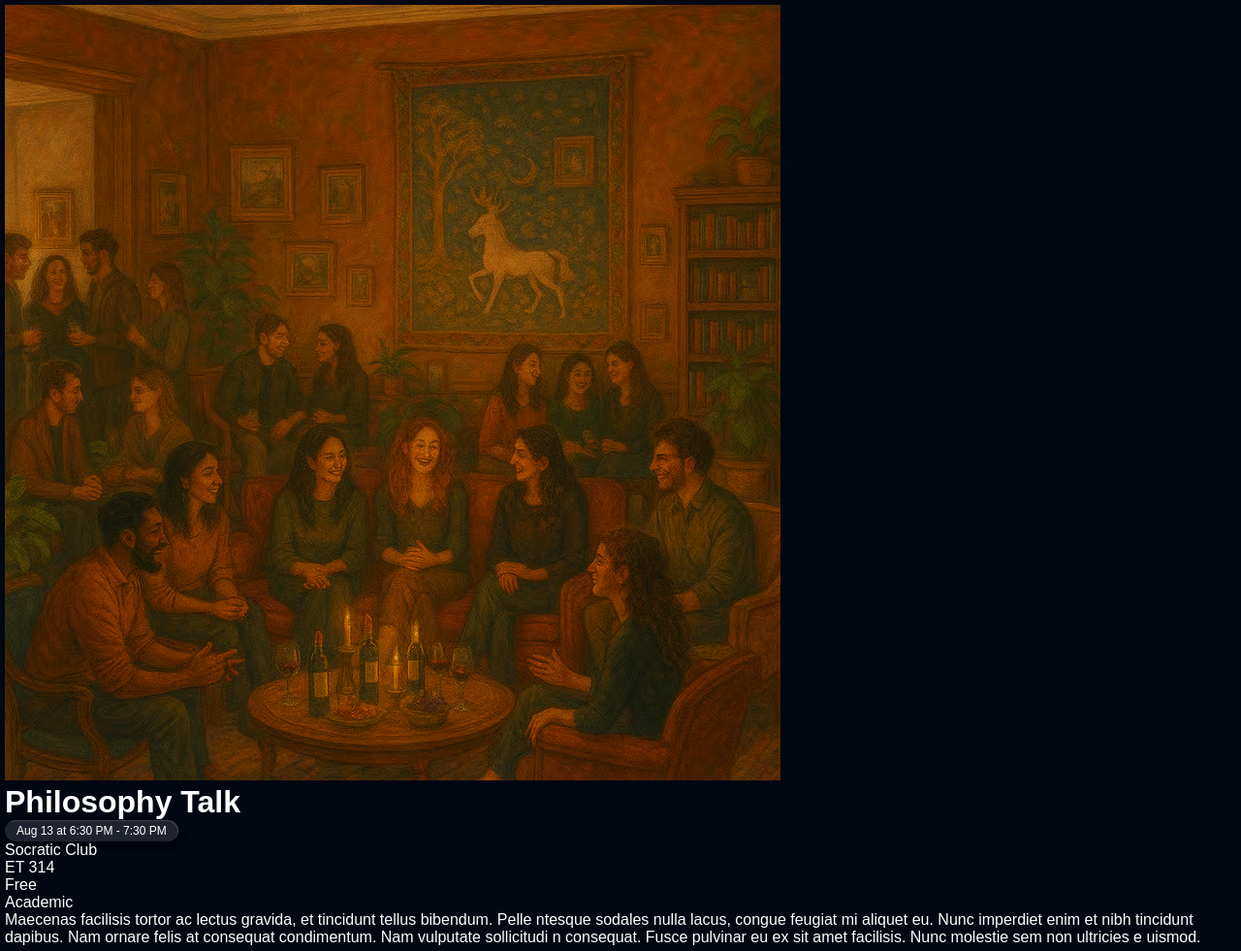
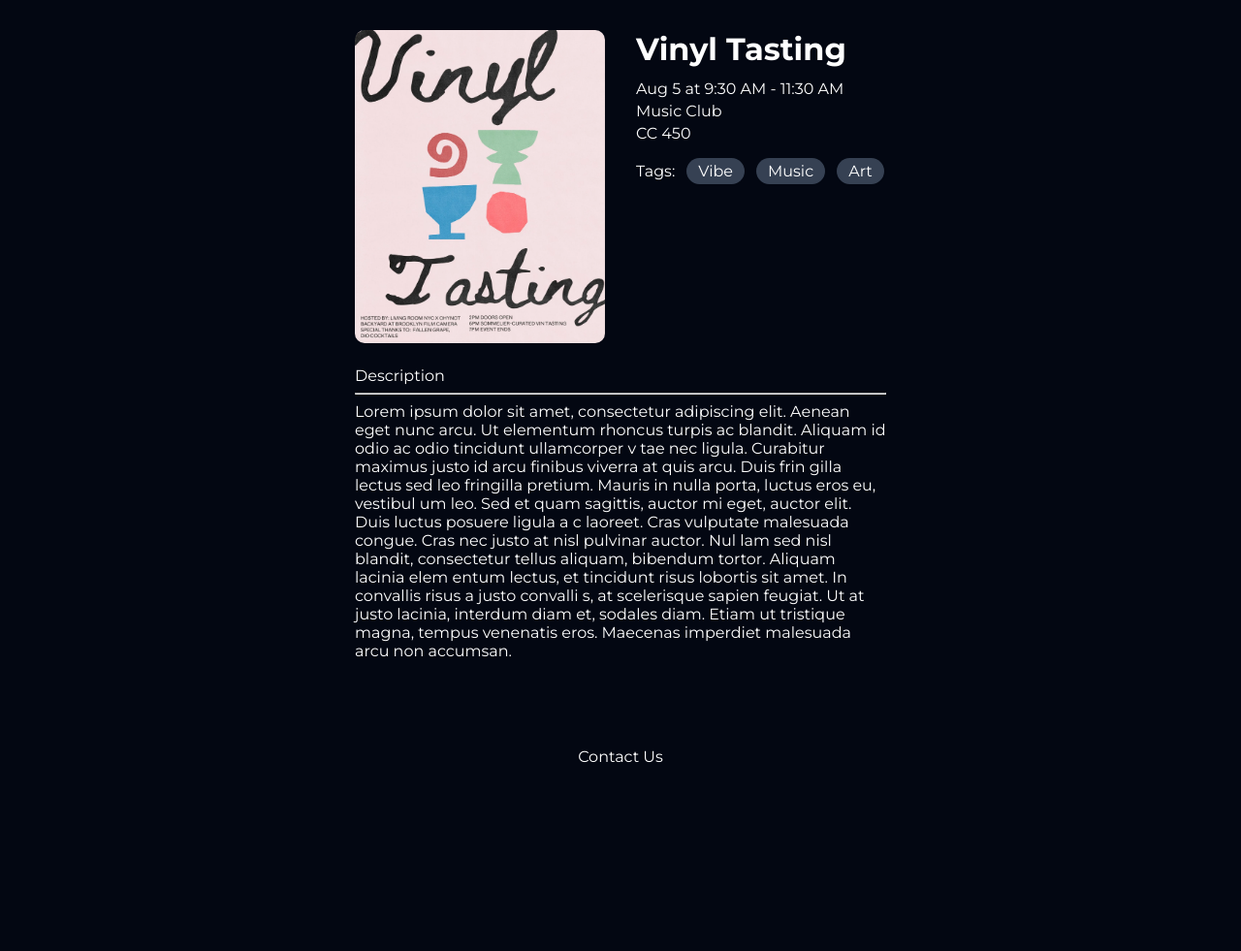
Before and after one commit to randusr923847/cbord, a Node server app: page /events/2 in a window 1280 px wide. Shown: the whole page at 97% size. After the commit the page ends 787 px from the top, so only its background shows below. Run offline with Node 20, Linux system fonts and the light colour scheme; some libraries are stand-ins or nearby versions.

Commit message:
mid event page css but it works i guess

```diff
--- a/src/server.ts
+++ b/src/server.ts
@@ -22,6 +22,7 @@ const dates = [
     date: 'Today',
     events: [
       {
+        id: '0',
         img: 'test_flier.jpg',
         title: 'BGR Event',
         org: 'Purdue',
@@ -30,6 +31,7 @@ const dates = [
         tags: ['Food', 'Games', 'Music'],
       },
       {
+        id: '1',
         img: 'test_flier2.jpg',
         title: 'Philosophy Talk',
         org: 'Socratic Club',
@@ -43,6 +45,7 @@ const dates = [
     date: 'Tomorrow',
     events: [
       {
+        id: '2',
         img: 'test_flier3.jpg',
         title: 'Vinyl Tasting',
         org: 'Music Club',
@@ -56,7 +59,7 @@ const dates = [
 
 const events = [
   {
-    id: '1',
+    id: '0',
     img: 'test_flier.jpg',
     title: 'BGR Event',
     org: 'Purdue',
@@ -73,7 +76,7 @@ const events = [
     tags: ['Food', 'Games', 'Music'],
   },
   {
-    id: '2',
+    id: '1',
     img: 'test_flier2.jpg',
     title: 'Philosophy Talk',
     org: 'Socratic Club',
@@ -89,7 +92,7 @@ const events = [
     tags: ['Free', 'Academic'],
   },
   {
-    id: '3',
+    id: '2',
     img: 'test_flier3.jpg',
     title: 'Vinyl Tasting',
     org: 'Music Club',
--- a/src/static/event.css
+++ b/src/static/event.css
@@ -0,0 +1,86 @@
+:root {
+  --bg: #030712;
+  --text: #FFFFFF;
+  --primary: #1F232D;
+  --secondary: #364153;
+
+  --width: 600px;
+}
+
+* {
+  font-family: 'Montserrat', sans-serif;
+}
+
+.header button {
+  visibility: hidden;
+}
+
+.event-page {
+  max-width: var(--width);
+  width: 100%;
+  padding: 10px;
+}
+
+.event-content {
+  display: inline-block;
+  width: 100%;
+}
+
+.event-info {
+  width: 50%;
+  float: right;
+  padding-inline: 1rem;
+  margin-top: 1rem;
+  display: flex;
+  flex-direction: column;
+  gap: 0.25rem;
+}
+
+.event-img {
+  width: 50%;
+  float: left;
+  padding-inline: 1rem;
+  margin-top: 1rem;
+}
+
+.event-img img {
+  object-fit: cover;
+  border-radius: 10px;
+  aspect-ratio: 0.8;
+  max-height: none;
+  width: 100%;
+}
+
+@media only screen and (max-width: 610px) {
+  .event-img  {
+    width: 100%;
+  }
+  .event-info {
+    width: 100%;
+  }
+}
+
+.event-title {
+  padding-bottom: 0.5rem;
+}
+
+.event-tags {
+  display: flex;
+  gap: 0.75rem;
+  padding-top: 0.75rem;
+  align-items: center;
+}
+
+.event-tags p {
+  padding: 4px 12px;
+  font-size: 1rem;
+  border-radius: 20px;
+  background: var(--secondary);
+}
+
+.event-desc {
+  display: flex;
+  flex-direction: column;
+  gap: 0.5rem;
+  padding: 1rem;
+}
--- a/src/static/style.css
+++ b/src/static/style.css
@@ -4,14 +4,16 @@
   --primary: #1F232D;
   --secondary: #364153;
 
-  --width: 500px;
+  --width: 600px;
 }
 
 * {
   margin: 0;
   padding: 0;
-  font-family: Arial;
+  font-family: 'Montserrat', sans-serif;
   box-sizing: border-box;
+  text-decoration: none;
+  color: var(--text);
 }
 
 body {
@@ -30,7 +32,8 @@ hr {
 .header {
   display: flex;
   flex-direction: row;
-  width: var(--width);
+  max-width: var(--width);
+  width: 100%;
   align-items: center;
   padding: 10px;
   justify-content: space-between;
@@ -55,7 +58,8 @@ hr {
 }
 
 .container {
-  width: var(--width);
+  max-width: var(--width);
+  width: 100%;
   padding: 20px 10px;
 }
 
@@ -129,7 +133,7 @@ hr {
 }
 
 .card-title {
-  font-weight: normal;
+  font-weight: 450;
 }
 
 .card-loc {
@@ -154,7 +158,8 @@ hr {
 
 .footer {
   display: flex;
-  width: var(--width);
+  background: var(--bg);
+  width: 100%;
   justify-content: center;
   position: fixed;
   bottom: 0;
--- a/src/views/event.ejs
+++ b/src/views/event.ejs
@@ -15,23 +15,32 @@
     <link rel="stylesheet" href="../static/event.css" />
   </head>
   <body>
+    <!-- <%- include('partials/header.ejs') %> -->
+
     <div class="event-page">
+      <div class="event-content">
         <div class="event-img">
-        <img src="./static/<%= event.img %>" alt="..." />
+          <img src="../static/<%= event.img %>" alt="..." />
         </div>
         <div class="event-info">
           <h1 class="event-title"><%= event.title %></h2>
-        <p class="event-date"><%= event.date %> at <%= event.start %> - <%= event.end %></p>
+          <p class="event-time"><%= event.date %> at <%= event.start %> - <%= event.end %></p>
           <p class="event-org"><%= event.org %></p>
           <p class="event-loc"><%= event.loc %></p>
-        <div class="event-tags">
+          <div class="event-tags">Tags:
             <% for (var val of event.tags) { %>
             <p class="event-tag"><%= val %></p>
             <% } %>
           </div>
         </div>
 
-      <p class="event-desc"><%= event.desc %></p>
       </div>
+      <div class="event-desc">
+        <p>Description</p>
+        <hr>
+        <p><%= event.desc %></p>
+      </div>
+    </div>
+    <%- include('partials/footer.ejs') %>
   </body>
 </html>
--- a/src/views/partials/card.ejs
+++ b/src/views/partials/card.ejs
@@ -1,4 +1,6 @@
+<a href="/events/<%= event.id %>">
 <div id="card-<%= id %>" class="card">
+
   <div class="card-img">
     <img src="./static/<%= event.img %>" alt="..." />
   </div>
@@ -31,4 +33,6 @@
       <% } %>
     </div>
   </div>
+
 </div>
+  </a>
```
Lines whose indentation alone changed are shown as unchanged.
